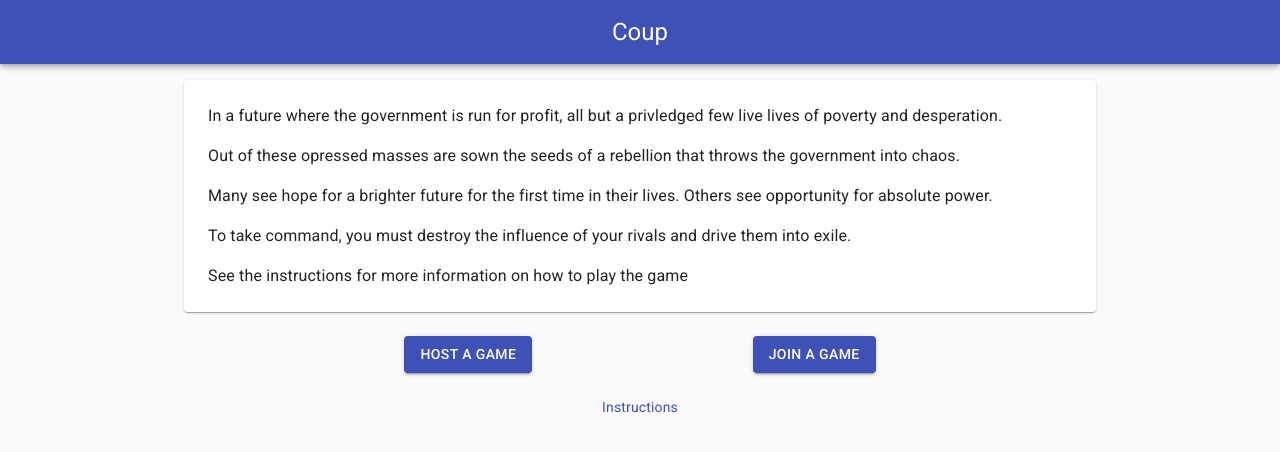
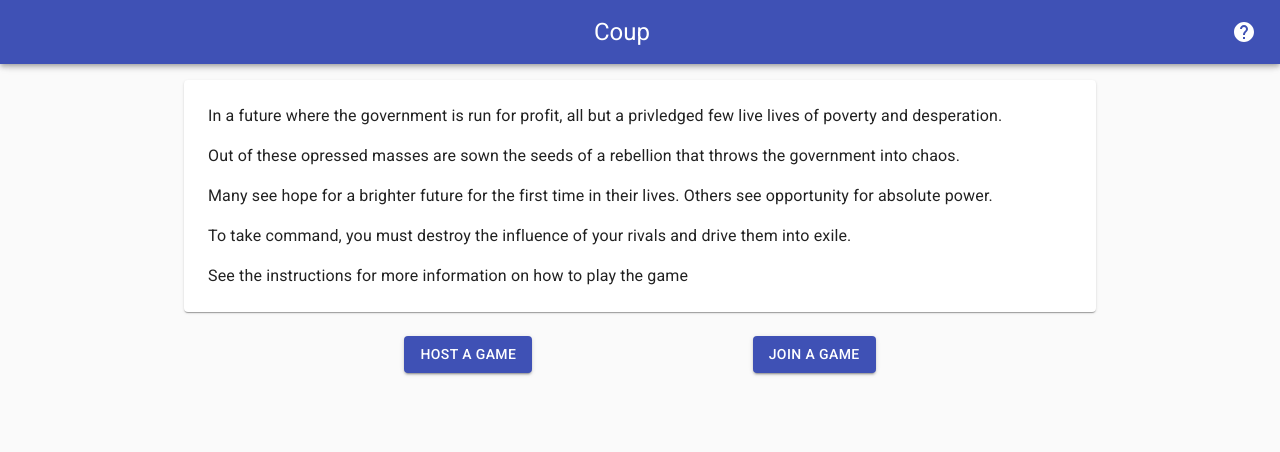
Before and after one commit to lukebatchelor/coup, a React app: page / in a window 1280 px wide. Shown: the top 452 px of the page. Built offline with nearby package versions, Linux system fonts and the light colour scheme; no server answers.

Commit message:
Removes instruction link from startPage

```diff
--- a/src/client/App.tsx
+++ b/src/client/App.tsx
@@ -48,7 +48,7 @@ function shouldShowHomeButton(curView: Views) {
   return [Views.InstructionsScreen, Views.JoinGame, Views.Lobby, Views.PlayingScreen].includes(curView);
 }
 function shouldShowHelpButton(curView: Views) {
-  return curView === Views.PlayingScreen;
+  return [Views.PlayingScreen, Views.StartScreen].includes(curView);
 }
 
 export function App() {
--- a/src/client/views/StartScreen.tsx
+++ b/src/client/views/StartScreen.tsx
@@ -67,11 +67,6 @@ export function StartScreen(props: StartScreenProps) {
           </Button>
         </Grid>
       </Box>
-      <Box mt={3} mb={4} textAlign="center">
-        <Link href="#" variant="body2" onClick={onInstructionsClick}>
-          {'Instructions'}
-        </Link>
-      </Box>
     </Container>
   );
 }
```
